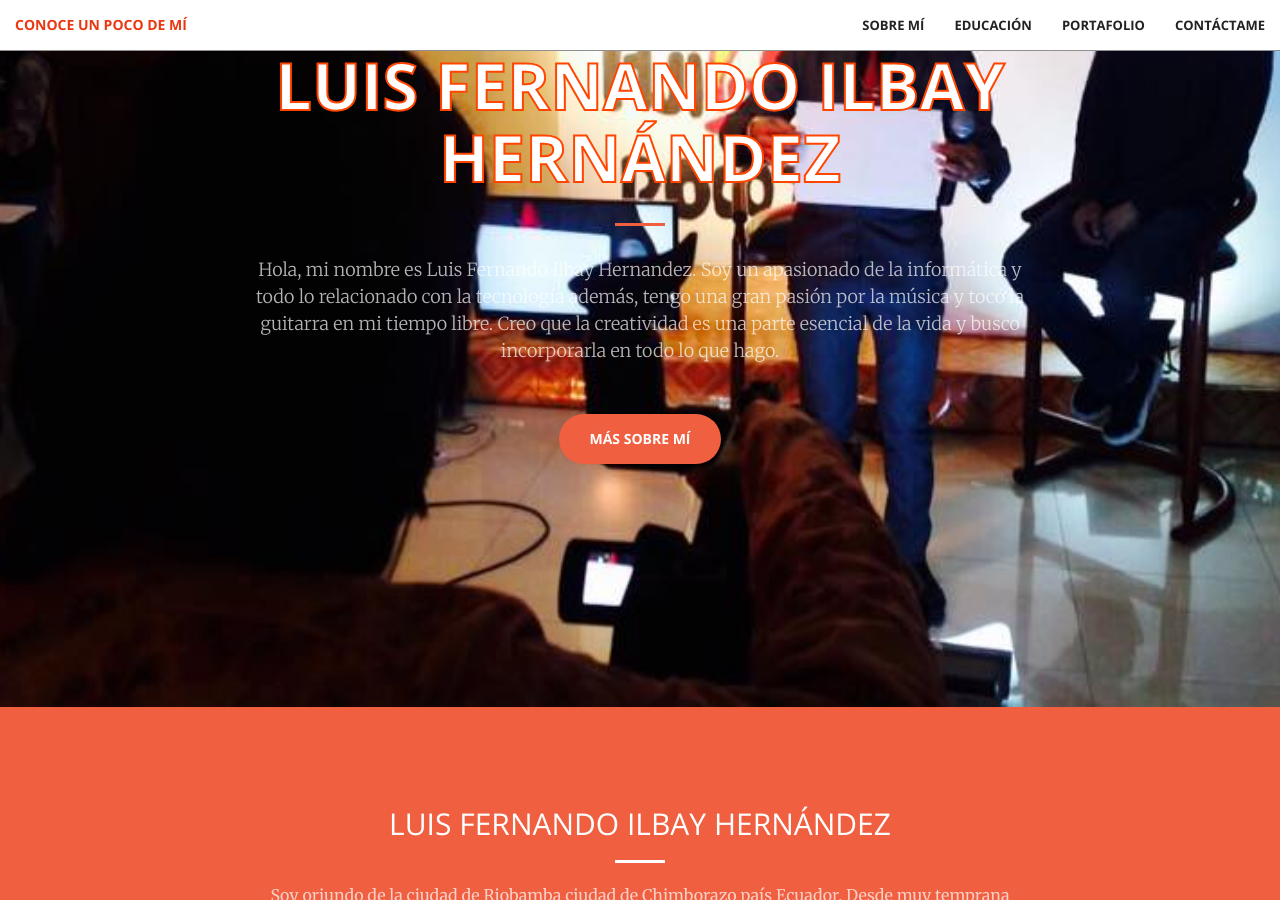
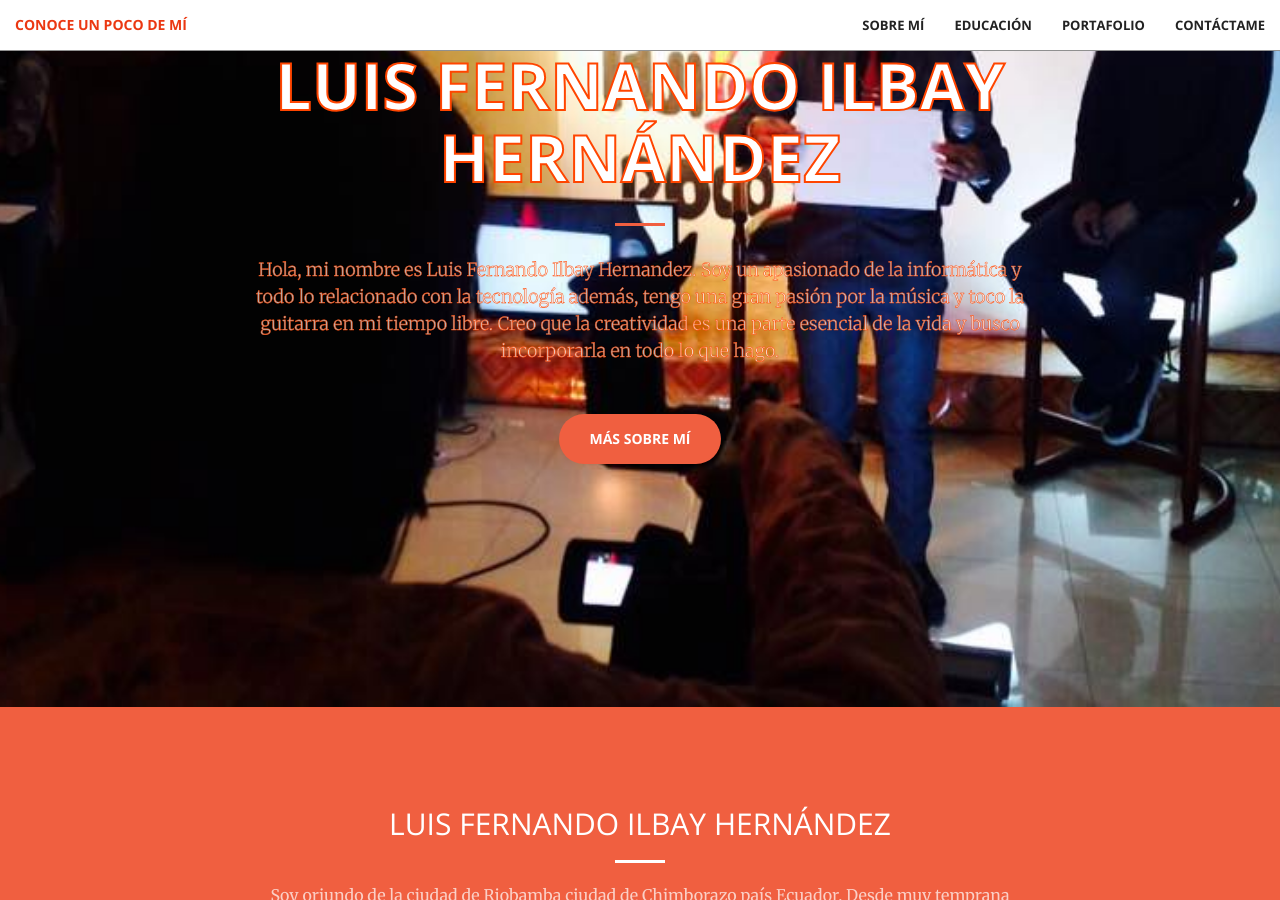
Before and after one commit to lfih-96/lfih-96.github.io, a Jekyll site: the page built from index.html, in a window 1280 px wide and 900 px high, scrolled down 193 px. Built offline with Jekyll 4.4.1, drawn with Linux system fonts in a browser that asks for light colours.

Commit message:
Corregido
Colores sombra en texto

```diff
--- a/_includes/header.html
+++ b/_includes/header.html
@@ -3,7 +3,7 @@
         <div class="header-content-inner">
             <h1 id="headerh1">LUIS FERNANDO ILBAY HERNÁNDEZ</h1>
             <hr>
-            <p> Hola, mi nombre es Luis Fernando Ilbay Hernandez. Soy un apasionado de la informática y todo lo relacionado con la tecnología además, tengo una gran pasión por la música y toco la guitarra en mi tiempo libre. Creo que la creatividad es una parte esencial de la vida y busco incorporarla en todo lo que hago.</p>
+            <p id="headerp"> Hola, mi nombre es Luis Fernando Ilbay Hernandez. Soy un apasionado de la informática y todo lo relacionado con la tecnología además, tengo una gran pasión por la música y toco la guitarra en mi tiempo libre. Creo que la creatividad es una parte esencial de la vida y busco incorporarla en todo lo que hago.</p>
             <a href="#about" class="btn btn-primary btn-xl page-scroll">Más sobre mí</a>
         </div>
     </div>
--- a/_sass/_base.scss
+++ b/_sass/_base.scss
@@ -184,6 +184,9 @@ header {
                 font-size: 16px;
                 margin-bottom: 50px;
             }
+            #headerp{
+                -webkit-text-stroke: 0.5px orangered;
+            }
         }
     }
     @media (min-width: 768px) {
```
